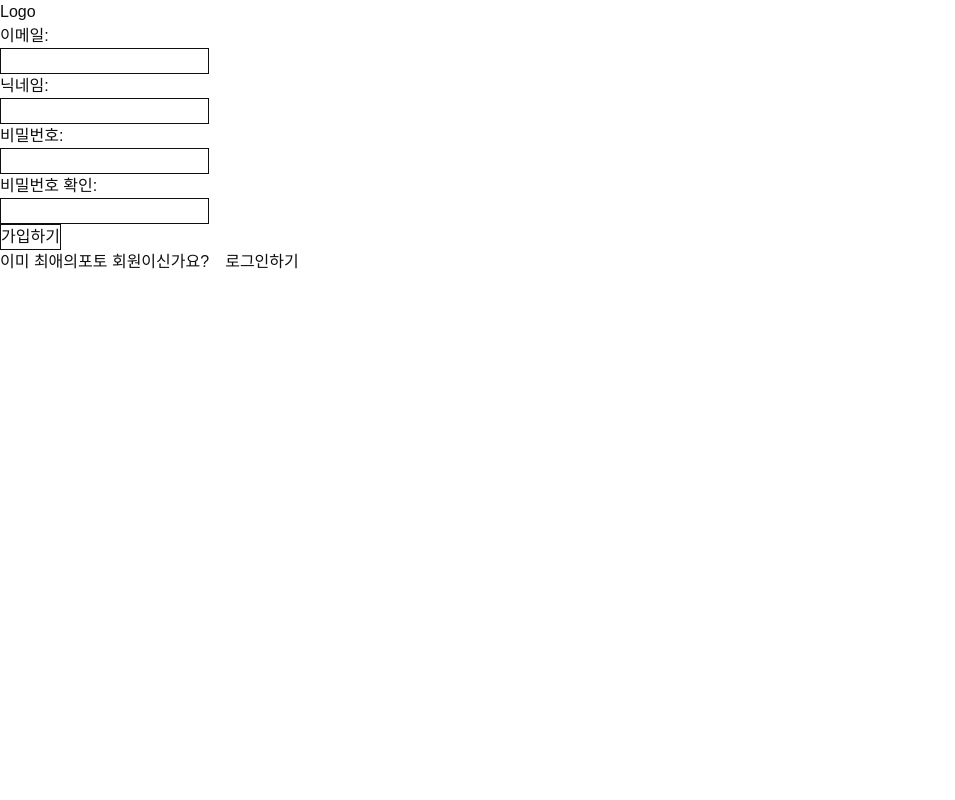
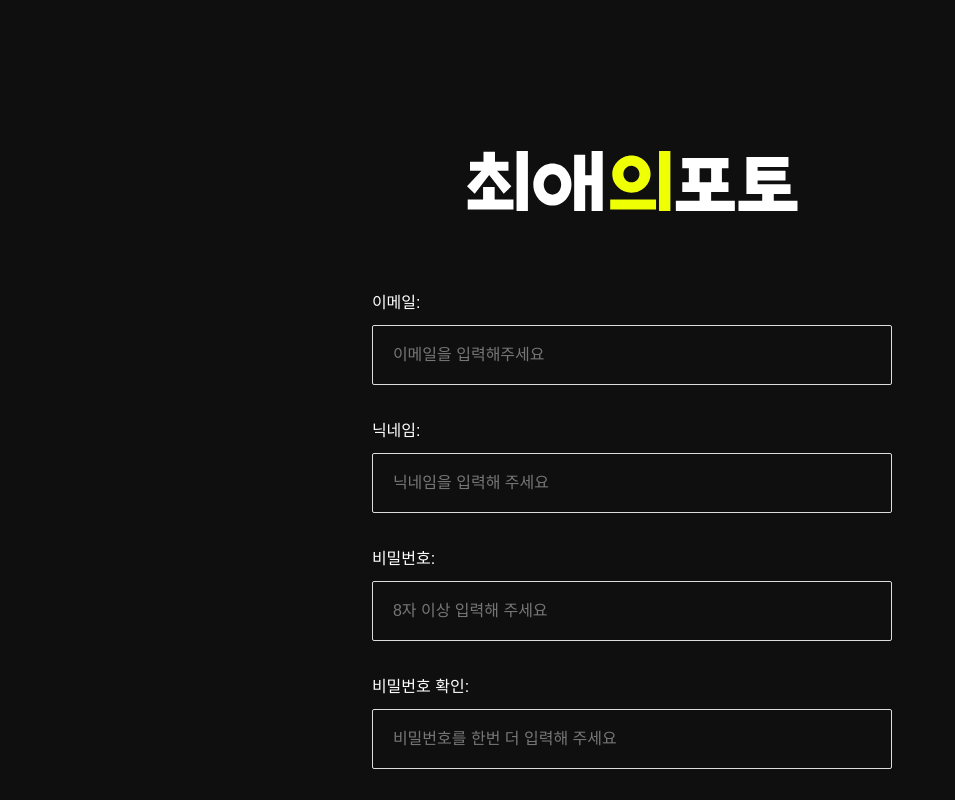
Before and after one commit to 8th-MyFav/8th-MyFavPhoto-FE, a Next.js app: page /join in a window 1280 px wide. Shown: the top 800 px of the page, without its empty margins (0-955 px from the left). Built offline with nearby package versions, Linux system fonts and the light colour scheme.

Commit message:
feat: 로그인 페이지, 사인업 페이지 UI 구현

```diff
--- a/src/app/join/page.jsx
+++ b/src/app/join/page.jsx
@@ -14,39 +14,7 @@
 
   const handleJoin = async function (e) {
     e.preventDefault();
-    // alert("alert");
-    // console.log(email, nickname, password, passwordConfirmation);
-    // try {
-    //   const response = await fetch(
-    //     `https://panda-market-api.vercel.app/auth/signUp`,
-    //     {
-    //       method: "POST",
-    //       headers: {
-    //         "Content-Type": "application/json",
-    //       },
 
-    //       body: JSON.stringify({
-    //         email,
-    //         nickname,
-
-    //         password,
-    //         passwordConfirmation,
-    //       }),
-    //     }
-    //   );
-    //   const data = await response.json();
-
-    //   console.log("data", data);
-    //   console.log(response);
-    //   if (response.ok === false) {
-    //     throw new Error(`회원가입중 오류가 발생했습니다.${data.message}`);
-    //   }
-
-    //   alert("회원가입이 완료 되었습니다.");
-    //   router.push(`/login`);
-    // } catch (error) {
-    //   alert(error);
-    // }
     const response = await signup(
       email,
       nickname,
@@ -76,11 +44,15 @@
   };
 
   return (
-    <div>
-      <div>
-        Logo
-        <form onSubmit={handleJoin}>
-          <div>
+    <div className="bg-black min-h-screen px-[80px] flex justify-center">
+      <div className="border-[var(--color-gray-200)]">
+        <img
+          src="/images/favorite.svg"
+          className="flex justify-center px-[95px] mt-[151px] mb-[80px] h-[60px]"
+        />
+        <form onSubmit={handleJoin} className="text-white">
+          <div className="pb-[34px]">
+            <div className="pb-[10px]">
               <label htmlFor="email">이메일:</label>
             </div>
             <div>
@@ -89,12 +61,15 @@
                 id="email"
                 name="email"
                 required
-              className="border"
+                className="border w-[520px] h-[60px] rounded-xs py-[18px] px-[20px] text-[var(--color-gray-200)] text-[16px]"
+                placeholder="이메일을 입력해주세요"
                 value={email}
                 onChange={handleEmailChange}
               />
             </div>
-          <div>
+          </div>
+          <div className="pb-[34px]">
+            <div className="pb-[10px]">
               <label htmlFor="nickname">닉네임:</label>
             </div>
             <div>
@@ -103,12 +78,15 @@
                 id="nickname"
                 name="nickname"
                 required
-              className="border"
+                className="border w-[520px] h-[60px] rounded-xs py-[18px] px-[20px] text-[var(--color-gray-200)] text-[16px]"
+                placeholder="닉네임을 입력해 주세요"
                 value={nickname}
                 onChange={handleNicknameChange}
               />
             </div>
-          <div>
+          </div>
+          <div className="pb-[34px]">
+            <div className="pb-[10px]">
               <label htmlFor="password">비밀번호:</label>
             </div>
             <div>
@@ -117,12 +95,15 @@
                 id="password"
                 name="password"
                 required
-              className="border"
+                className="border w-[520px] h-[60px] rounded-xs py-[18px] px-[20px] text-[var(--color-gray-200)] text-[16px]"
+                placeholder="8자 이상 입력해 주세요"
                 value={password}
                 onChange={handlePasswordChange}
               />
             </div>
-          <div>
+          </div>
+          <div className="pb-[34px]">
+            <div className="pb-[10px]">
               <label htmlFor="passwordConfirmation">비밀번호 확인:</label>
             </div>
             <div>
@@ -131,18 +112,27 @@
                 id="passwordConfirmation"
                 name="passwordConfirmation"
                 required
-              className="border"
+                className="border w-[520px] h-[60px] rounded-xs py-[18px] px-[20px] text-[var(--color-gray-200)] text-[16px]"
+                placeholder="비밀번호를 한번 더 입력해 주세요"
                 value={passwordConfirmation}
                 onChange={handlePasswordConfirmationChange}
               />
             </div>
+          </div>
           <div>
-            <button className="border">가입하기</button>
+            <button className="bg-[var(--color-main)] px-[235px] py-[17px] rounded-xs mt-[42px] mb-[40px] text-black text-center font-bold text-[18px]">
+              가입하기
+            </button>
           </div>
         </form>
-        <div className="flex gap-4">
+        <div className="flex justify-center gap-4 text-white text-[16px]">
           <p>이미 최애의포토 회원이신가요?</p>
-          <Link href="/login">로그인하기</Link>
+          <Link
+            className="text-[var(--color-main)] underline underline-offset-4"
+            href="/login"
+          >
+            로그인하기
+          </Link>
         </div>
       </div>
     </div>
--- a/src/app/login/page.jsx
+++ b/src/app/login/page.jsx
@@ -42,12 +42,18 @@
   }
 
   return (
-    <div>
-      <div>
-        Logo
-        <form onSubmit={handleLogin}>
-          <div>
-            <label htmlFor="email">Email:</label>
+    <div className="bg-black min-h-screen px-[80px] flex justify-center">
+      <div className="border-[var(--color-gray-200)]">
+        <img
+          src="/images/favorite.svg"
+          className="flex justify-center px-[95px] mt-[277px] mb-[80px] h-[60px]"
+        />
+        <form onSubmit={handleLogin} className="text-white">
+          <div className="pb-[32px]">
+            <div className="pb-[10px]">
+              <label htmlFor="email" className="text-[18px]">
+                이메일
+              </label>
             </div>
             <div>
               <input
@@ -55,13 +61,16 @@
                 id="email"
                 name="email"
                 required
-              className="border"
+                className="border w-[520px] h-[60px] rounded-xs py-[18px] px-[20px] text-[var(--color-gray-200)] text-[16px]"
+                placeholder="이메일을 입력해주세요"
                 value={email}
                 onChange={handleEmailChange}
               />
             </div>
+          </div>
           <div>
-            <label htmlFor="password">password:</label>
+            <div className="pb-[10px]">
+              <label htmlFor="password">비밀번호</label>
             </div>
             <div>
               <input
@@ -69,18 +78,27 @@
                 id="password"
                 name="password"
                 required
-              className="border"
+                className="border w-[520px] h-[60px] rounded-xs py-[18px] px-[20px] text-[var(--color-gray-200)] text-[16px]"
+                placeholder="비밀번호를 입력해주세요"
                 value={password}
                 onChange={handlePasswordChange}
               />
             </div>
+          </div>
           <div>
-            <button className="border">로그인</button>
+            <button className="bg-[var(--color-main)] px-[235px] py-[17px] rounded-xs mt-[42px] mb-[40px] text-black text-center font-bold text-[18px]">
+              로그인
+            </button>
           </div>
         </form>
-        <div className="flex gap-4">
+        <div className="flex justify-center gap-4 text-white text-[16px]">
           <p>최애의 포토가 처음이신가요?</p>
-          <Link href="/join">회원가입하기</Link>
+          <Link
+            className="text-[var(--color-main)] underline underline-offset-4"
+            href="/join"
+          >
+            회원가입하기
+          </Link>
         </div>
       </div>
     </div>
```
Lines whose indentation alone changed are shown as unchanged.
